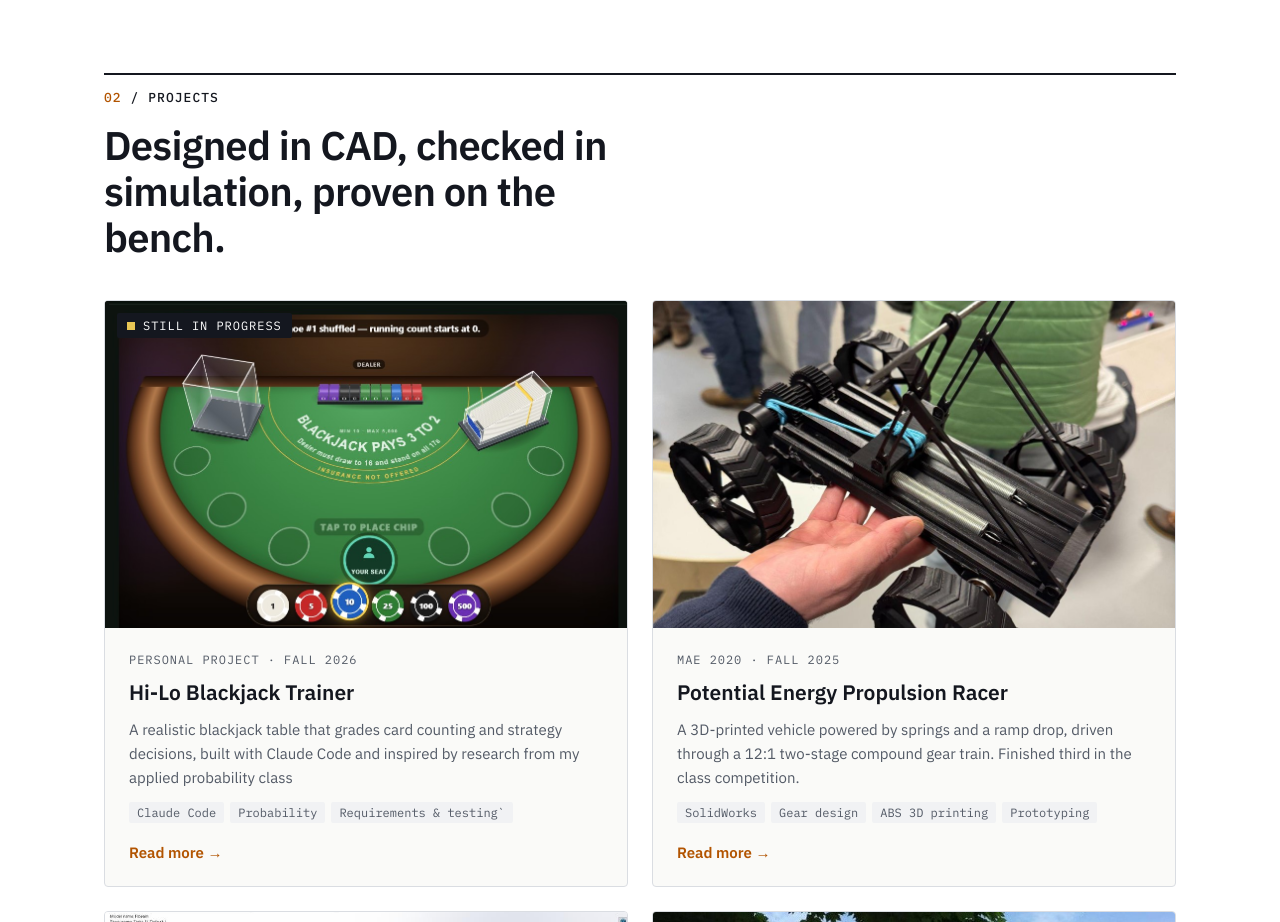
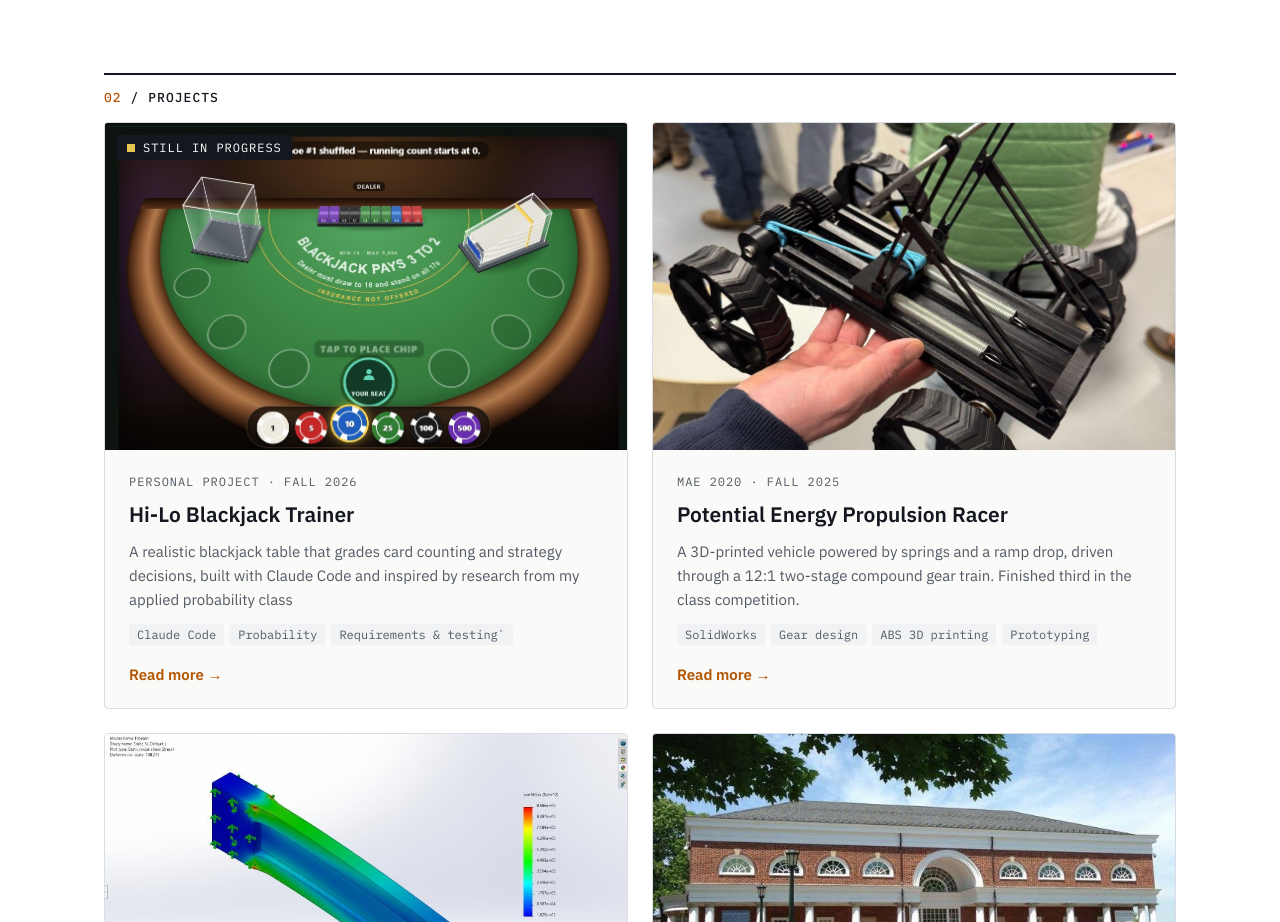
Before and after one commit to adcahill7/portfolio, a plain HTML site: page index.html in a window 1280 px wide. Shown: the part 1520-2442 px from the top of the page. Drawn offline with Linux system fonts and the light colour scheme.

Commit message:
Remove projects section heading from home page
Co-Authored-By: Claude Opus 5.5 <noreply@anthropic.com>
Claude-Session: https://claude.ai/code/session_01KfgAtvzh1nRkhmvkUb5KtR

```diff
--- a/index.html
+++ b/index.html
@@ -93,7 +93,7 @@ a{color:#B25400}a:hover{color:#14171F}
 <section id="projects" style="background: #FFFFFF; border-top: 1px solid #DADDE2; border-bottom: 1px solid #DADDE2">
 <div class="wrap sec">
 <p style="margin: 0 0 16px; padding-top: 14px; border-top: 2px solid #14171F; font-family: 'IBM Plex Mono', monospace; font-size: 13px; font-weight: 500; letter-spacing: 0.08em; text-transform: uppercase; color: #14171F"><span style="color: #B25400">02</span> / Projects</p>
-<h2 style="margin: 0 0 40px; font-size: clamp(28px, 3.4vw, 40px); line-height: 1.15; font-weight: 600; letter-spacing: -0.02em; max-width: 24ch">Designed in CAD, checked in simulation, proven on the bench.</h2>
+
 <div class="cards">
 
 <article style="display: flex; flex-direction: column; background: #FAFAF8; border: 1px solid #DADDE2; border-radius: 4px; overflow: hidden">
```
